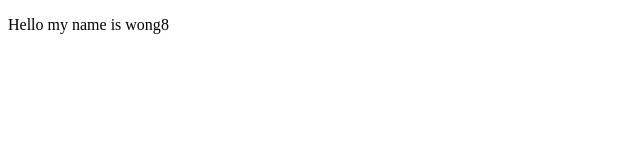
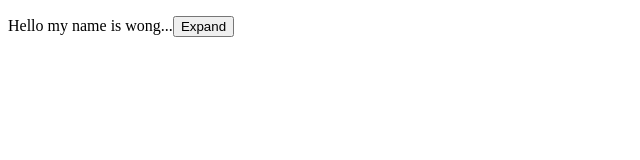
Before and after one commit to bszaidi/usepopcorn, a React (Create React App) app: page / in a window 1280 px wide. Shown: the top 160 px of the page, without its empty margins (0-640 px from the left). Built offline with nearby package versions, Linux system fonts and the light colour scheme.

Commit message:
Polishing TextExpander

```diff
--- a/src/TextExpander.js
+++ b/src/TextExpander.js
@@ -2,14 +2,21 @@ import React, { useState } from "react";
 
 export default function TextExpander({ children, limit = 5 }) {
   const wordCount = children.split(/\s+/).length;
-  const [wordDislayLimit, setWordDislayLimit] = useState(limit);
-  const [stringToShow, setStringToShow] = useState(children.split(/\s+/).slice(0, limit).join(" "));
-
+  const [stringToShow, setStringToShow] = useState(children.split(/\s+/).slice(0, limit).join(" ") + "...");
   const [isExpanded, setIsExpanded] = useState(false);
+  function handleExpand() {
+    // Toggle the isExpanded state
+    setIsExpanded(!isExpanded);
+    if (isExpanded) {
+      setStringToShow(children.split(/\s+/).slice(0, limit).join(" ") + "...");
+    } else {
+      setStringToShow(children);
+    }
+  }
   return (
     <p>
       {stringToShow}
-      {wordCount}
+      <button onClick={handleExpand}>{isExpanded ? "Collapse" : "Expand"}</button>
     </p>
   );
 }
--- a/src/index.js
+++ b/src/index.js
@@ -9,6 +9,6 @@ const root = ReactDOM.createRoot(document.getElementById("root"));
 root.render(
   <React.Fragment>
     {/* <App /> */}
-    <TextExpander>Hello my name is wong sun rob tenf=</TextExpander>
+    <TextExpander>Hello my name is wong sun rob tenf</TextExpander>
   </React.Fragment>
 );
```
